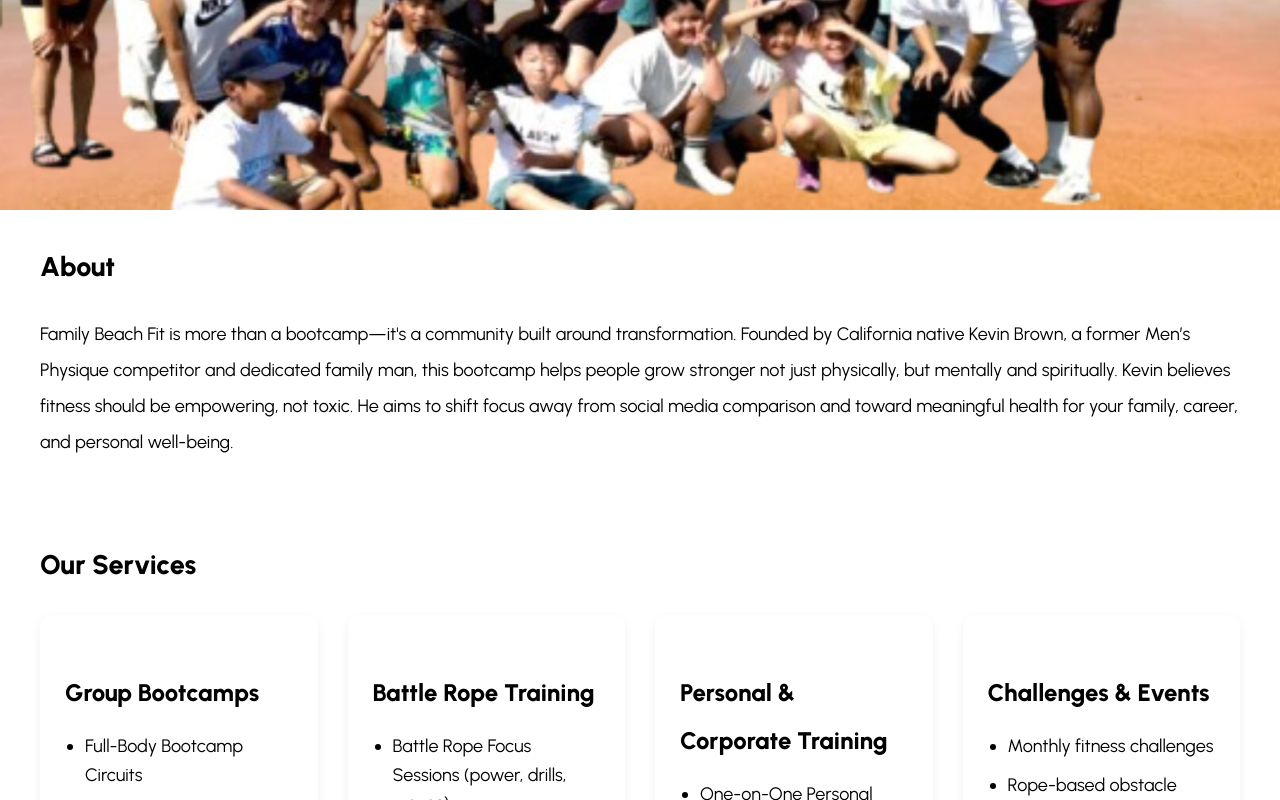
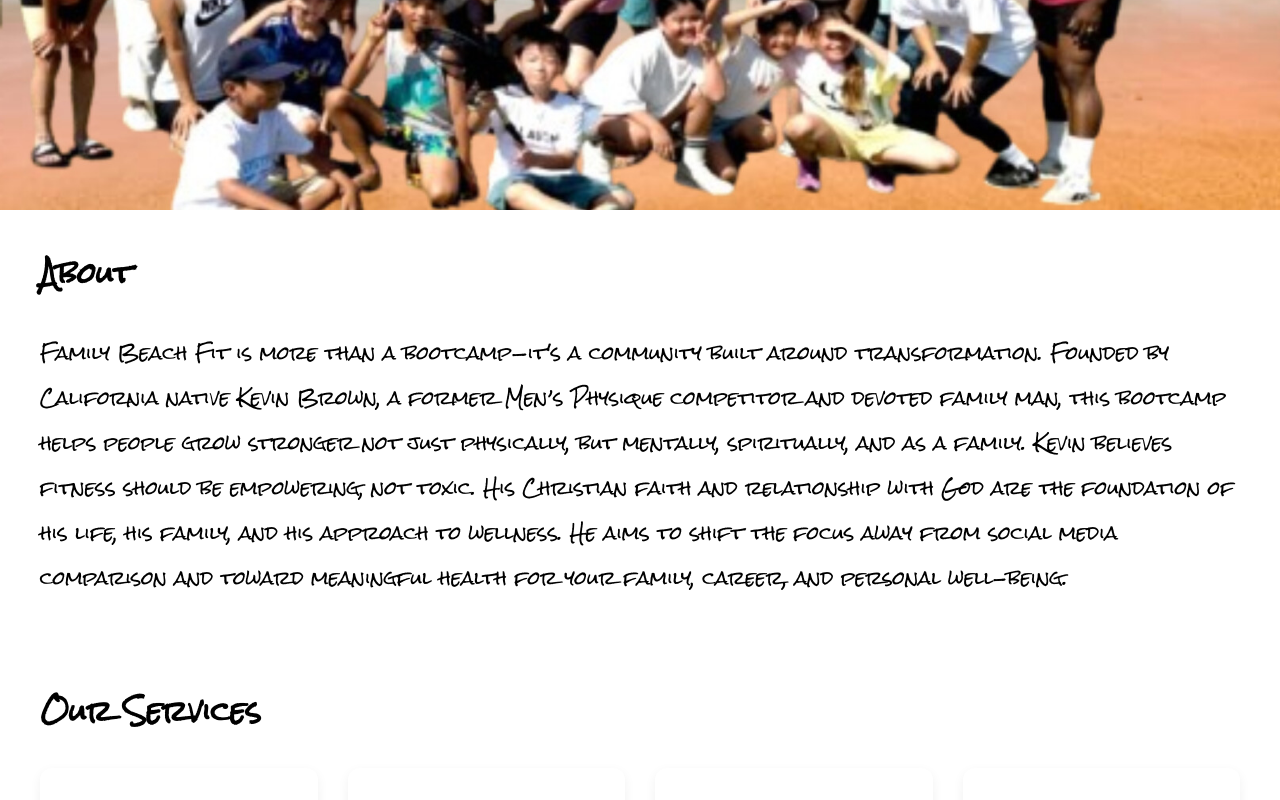
Before and after one commit to 37devTech/family-beach-fit, a plain HTML site: page index.html in a window 1280 px wide. Shown: the part 550-1350 px from the top of the page. Drawn offline with Linux system fonts and the light colour scheme.

Commit message:
Changes text to Rock salt and updates About section

```diff
--- a/index.html
+++ b/index.html
@@ -6,7 +6,7 @@
     <title>Family Beach Fit Bootcamp</title>
     <link rel="stylesheet" href="styles.css" />
     <link
-      href="https://fonts.googleapis.com/css2?family=Urbanist:wght@400;600;800&display=swap"
+      href="https://fonts.googleapis.com/css2?family=Rock+Salt&display=swap"
       rel="stylesheet"
     />
   </head>
@@ -25,11 +25,13 @@
       <p>
         Family Beach Fit is more than a bootcamp—it's a community built around
         transformation. Founded by California native Kevin Brown, a former Men’s
-        Physique competitor and dedicated family man, this bootcamp helps people
-        grow stronger not just physically, but mentally and spiritually. Kevin
-        believes fitness should be empowering, not toxic. He aims to shift focus
-        away from social media comparison and toward meaningful health for your
-        family, career, and personal well-being.
+        Physique competitor and devoted family man, this bootcamp helps people
+        grow stronger not just physically, but mentally, spiritually, and as a
+        family. Kevin believes fitness should be empowering, not toxic. His
+        Christian faith and relationship with God are the foundation of his
+        life, his family, and his approach to wellness. He aims to shift the
+        focus away from social media comparison and toward meaningful health for
+        your family, career, and personal well-being.
       </p>
     </section>
 
--- a/styles.css
+++ b/styles.css
@@ -1,8 +1,8 @@
 body {
-  font-family: 'Urbanist', sans-serif;
+  font-family: 'Rock Salt', cursive;
   font-size: 18px;
   margin: 0;
-  line-height: 2.0;
+  line-height: 2.5;
   background: white;
   color: black;
 }
```
Also changed, not shown: index-jp.html (+2 -4 lines).
